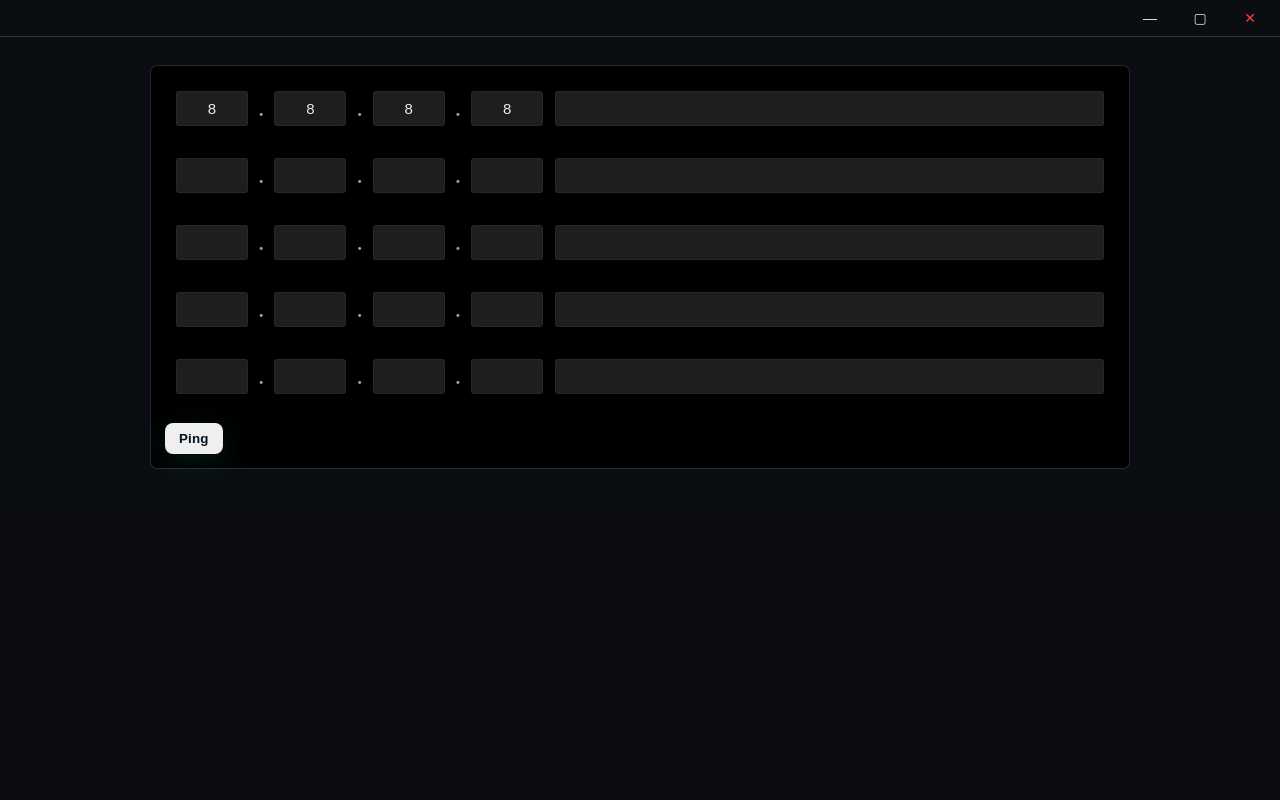
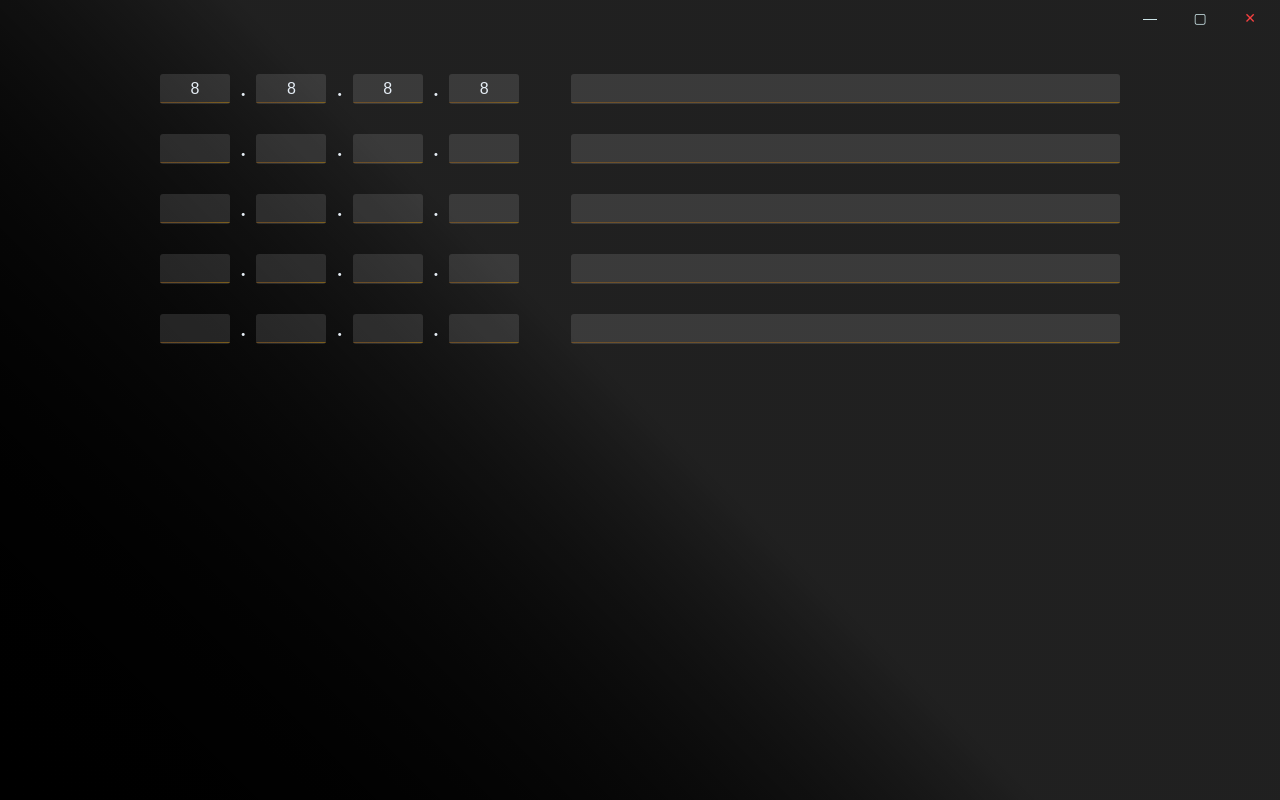
Before and after one commit to imihhail/PingAPI, a React (Vite) app: page / in a window 1280 px wide. Built offline with nearby package versions, Linux system fonts and the light colour scheme.

Commit message:
working mac and WIN

```diff
--- a/src/app.jsx
+++ b/src/app.jsx
@@ -150,9 +150,9 @@ export default function App() {
                         </div>
                     </div>
                 ))}
-                {isPinging ? <button onClick={stopPing} className="stopBtn">Stop</button>
+                {/* {isPinging ? <button onClick={stopPing} className="stopBtn">Stop</button>
                              : <button onClick={ping} className="startBtn">Ping</button>
-                }
+                }   */}
                 {selectedIpLog.isExpanded && (
                     <div onClick={resizeLog} className="pingLogExpanded">
                         {ipPartsList[selectedIpLog.id].pingLog.map((log, i) =>
--- a/src/style/index.css
+++ b/src/style/index.css
@@ -14,37 +14,29 @@
 
 body, #root, html {
   height: 100%;
-  background: rgba(10,12,18,0.85);
+  background: linear-gradient(45deg,black 0%, rgba(0, 0, 0, 0.499) 50%);
   margin: 0;
   color: var(--text);
   overflow: hidden;
 }
 
-/* Content area */
 .content {
   padding: 18px;
   max-width: 980px;
   margin: 10px auto;
 }
 
-/* Settings form panel */
 #settingsForm {
-  background-color: rgb(0, 0, 0);
-  border: 1px solid var(--subtle);
-  padding: 14px;
-  border-radius: 7px;
-
+  gap: 20px;
 }
 
-/* Each IP row */
 .field {
   display: flex;
   align-items: center;
-  gap: 12px;
+  gap: 52px;
   padding: 10px;
-  border-radius: 5px;
   margin-bottom: 10px;
-  border: 1px solid rgba(255,255,255,0.01);
+
 }
 
 /* IP input group */
@@ -58,16 +50,17 @@ body, #root, html {
 /* each octet input */
 .IPinput input {
   width: 50px;
-  padding: 8px 10px;
-  border-radius: 3px;
-  border: 1px solid rgba(255,255,255,0.04);
+  padding: 6px 10px;
   background: rgba(255, 255, 255, 0.117);
   color: var(--text);
-  font-size: 15px;
+  font-size: 16px;
   text-align: center;
   outline: none;
   height: 17px;
+  border-radius: 3px;
 }
+
+
 
 .IPinput input:focus {
   transform: translateY(-1px);
@@ -82,7 +75,6 @@ input[type="number"]::-webkit-inner-spin-button {
 
 .dot {
   font-size: 20px;
-  color: var(--muted);
   font-weight: 600;
   margin: 0 4px;
 }
@@ -95,12 +87,24 @@ input[type="number"]::-webkit-inner-spin-button {
   flex: 1 1 auto;
   min-width: 0;
   cursor: pointer;
-height: 17px;
-  padding: 8px 10px;
+  height: 17px;
+  padding: 6px 10px;
   border-radius: 3px;
-  border: 1px solid rgba(255,255,255,0.04);
   background: rgba(255, 255, 255, 0.117);
 }
+
+.IPinput input, .pingLog {
+  border: none;
+  border-bottom: 1px solid transparent;
+  background-image: linear-gradient(90deg, rgba(131, 90, 36, 0.705) 20% , hsla(46, 93%, 35%, 0.873) 100% );
+  background-repeat: no-repeat;
+  background-position: left bottom;
+  background-size: 200% 1px;
+  transition: background-position .5s linear, background-size .28s ease;
+  background-position: 0% bottom;
+}
+
+
 
 /* ping stats container */
 .pingStats {
@@ -113,11 +117,10 @@ height: 17px;
   text-overflow: ellipsis;
   font-size: 13px;
   color: var(--muted);
+
 }
 .pingStats strong { color: var(--text); font-weight: 700; }
-.pingStats_ping { color: var(--accent); }
-.pingStats_avg { color: #ffd86b; }
-.pingStats_pl  { color: #ff9aa2; }
+
 
 .startBtn, .stopBtn {
   margin-top: 8px;
--- a/src/style/topbar.css
+++ b/src/style/topbar.css
@@ -9,7 +9,7 @@
   user-select: none;
   -webkit-user-select: none;
   -webkit-app-region: drag;
-  border-bottom: 1px solid var(--subtle);
+  /* border-bottom: 1px solid var(--subtle); */
 }
 
 .titlebar-left {
```
